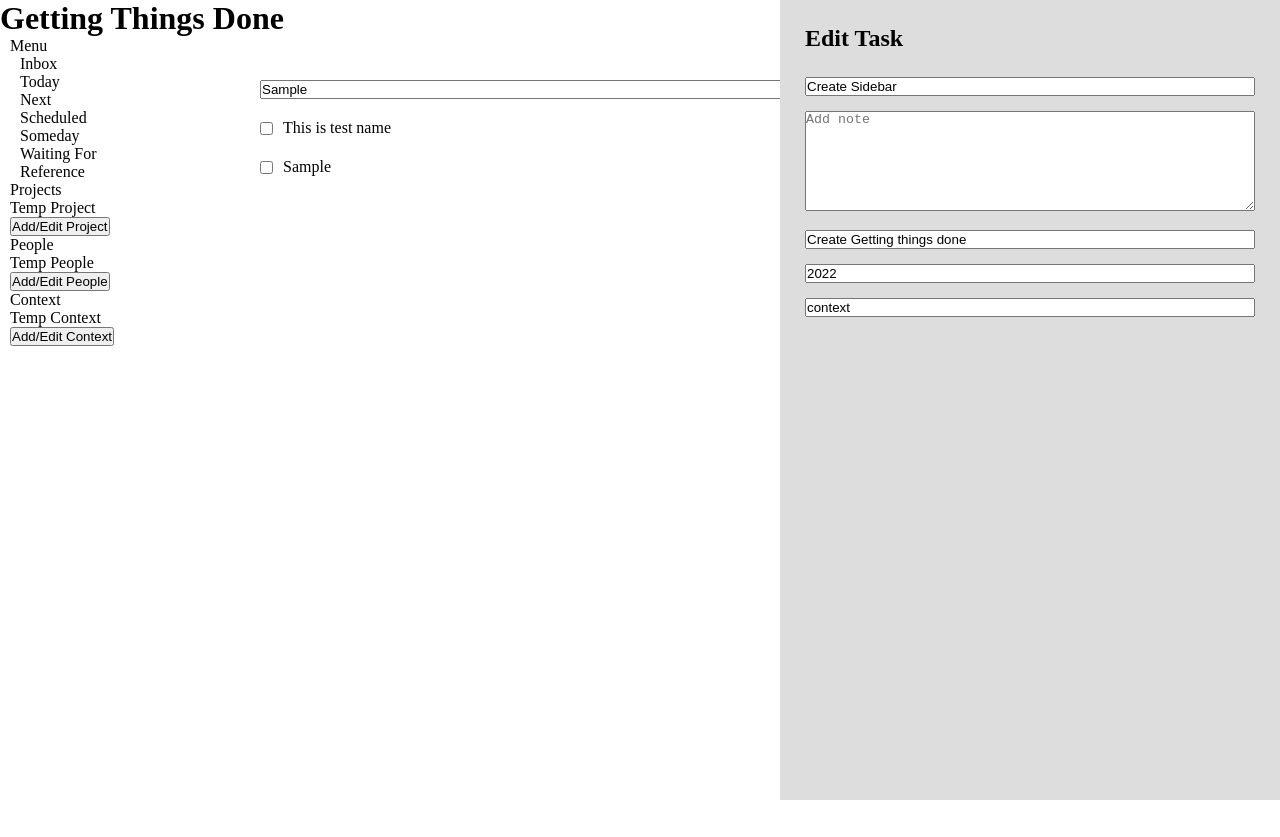
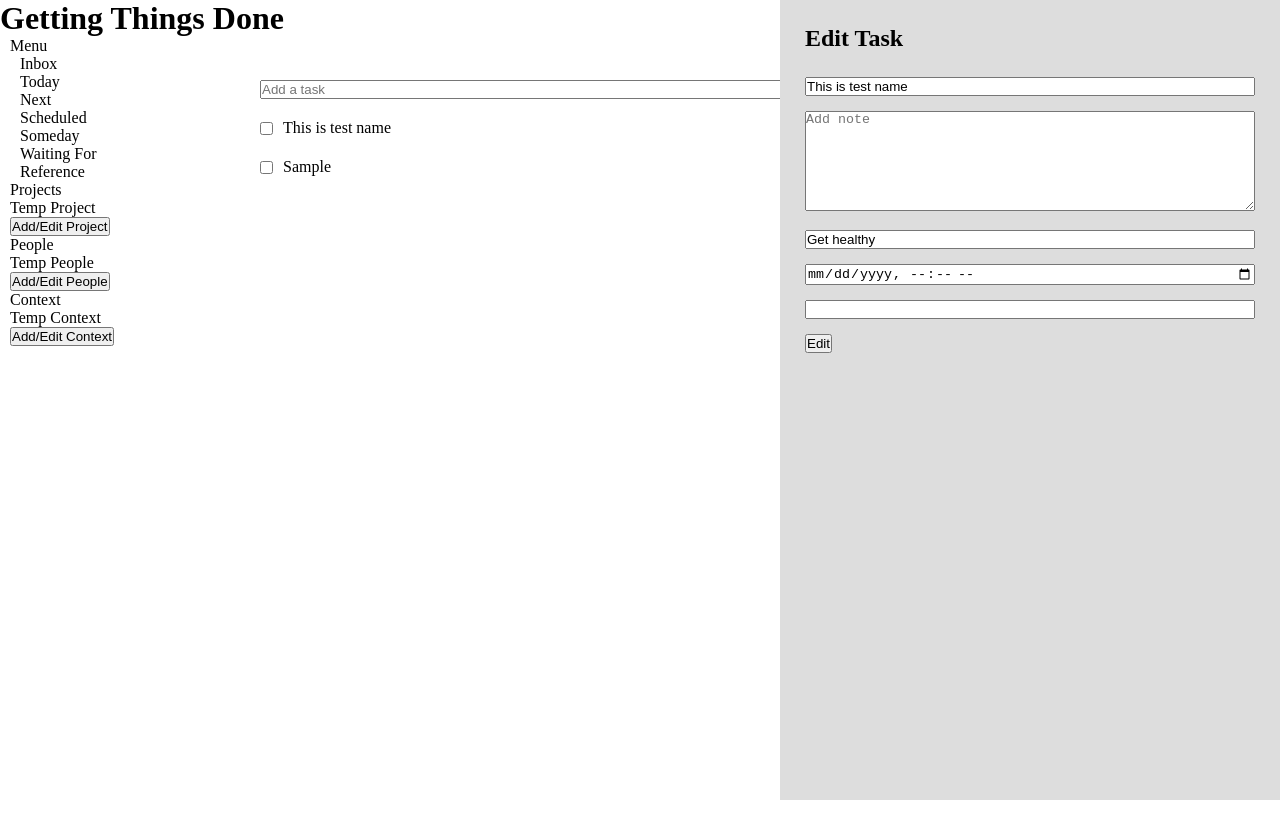
Before and after one commit to Bikesh78/getting-things-done, a React (Create React App) app: page / in a window 1280 px wide. Both pictures are taken after typing "Sample" into the empty fields and a click on the button "Edit". Built offline with nearby package versions, Linux system fonts and the light colour scheme.

Commit message:
Edit tasks

```diff
--- a/package.json
+++ b/package.json
@@ -6,6 +6,7 @@
     "@testing-library/jest-dom": "^5.16.5",
     "@testing-library/react": "^13.3.0",
     "@testing-library/user-event": "^13.5.0",
+    "nanoid": "^4.0.0",
     "react": "^18.2.0",
     "react-dom": "^18.2.0",
     "react-scripts": "5.0.1",
--- a/src/App.js
+++ b/src/App.js
@@ -14,7 +14,7 @@ function App() {
       {
         id: 1,
         taskName: "This is test name",
-        takDetail: "",
+        taskDetail: "",
         projectName: "Get healthy",
         startDate: "",
         endDate: "",
@@ -23,12 +23,32 @@ function App() {
         givenTo: "",
       },
     ],
+    editedTask: "",
+    showEditBar: false,
   };
   const reducer = (state, action) => {
     switch (action.type) {
       case "addTask":
         // localStorage.setItem("gtdTask", state.taskList);
         return { ...state, taskList: [...state.taskList, action.payload] };
+      case "getTaskInfo":
+        return {
+          ...state,
+          editedTask: state.taskList.filter((task) => task.id === action.id),
+        };
+      case "editTask":
+        return {
+          ...state,
+          taskList: state.taskList.map((task, index) => {
+            if (task.id === action.payload.id) {
+              console.log("task ", action.payload);
+              return (state.taskList[index] = action.payload);
+            }
+            return state.taskList[index];
+          }),
+        };
+      case "showEditBar":
+        return { ...state, showEditBar: action.payload };
       default:
         throw new Error(`${action.type} action is not defined`);
     }
--- a/src/Components/EditBar.js
+++ b/src/Components/EditBar.js
@@ -1,33 +1,89 @@
-import React from "react";
+import React, { useContext, useState } from "react";
+import { AppContext } from "../Context/AppContext";
 
 const EditBar = () => {
+  const { state, dispatch } = useContext(AppContext);
+  const { editedTask } = state;
+  const [taskName, setTaskName] = useState(editedTask[0].taskName);
+  const [projectName, setProjectName] = useState(editedTask[0].projectName);
+  const [taskDetail, setTaskDetail] = useState(editedTask[0].taskDetail);
+  const [endDate, setEndDate] = useState(editedTask[0].endDate);
+  const [context, setContext] = useState(editedTask[0].context);
+  const [startDate, setStartDate] = useState("");
+  const [givenTo, setGivenTo] = useState("");
+  // console.log("edited task", editedTask[0].taskName);
+  function handleSubmit(e) {
+    e.preventDefault();
+    dispatch({
+      type: "editTask",
+      payload: {
+        id: editedTask[0].id,
+        taskName: taskName,
+        taskDetail: taskDetail,
+        projectName: projectName,
+        startDate: startDate,
+        endDate: endDate,
+        isCompleted: false,
+        context: context,
+        givenTo: "",
+      },
+    });
+    dispatch({
+      type: "showEditBar",
+      payload: false,
+    });
+  }
+  console.log(state);
   return (
     <div className="edit-bar">
       <div className="header">
         <h2>Edit Task</h2>
       </div>
-      <div className="edit-body">
+      <form className="edit-body" onSubmit={handleSubmit}>
         <div className="task-name task-item">
-          <input type="text" value={"Create Sidebar"} />
+          <input
+            type="text"
+            value={taskName}
+            onChange={(e) => setTaskName(e.target.value)}
+          />
         </div>
         <div className="task-note task-item">
-          <textarea type="text" placeholder="Add note"></textarea>
+          <textarea
+            type="text"
+            placeholder="Add note"
+            value={taskDetail}
+            onChange={(e) => setTaskDetail(e.target.value)}
+          >
+            {taskDetail}
+          </textarea>
         </div>
         <div className="task-project task-item">
-          <input type="text" value={"Create Getting things done"} />
+          <input
+            type="text"
+            value={projectName}
+            onChange={(e) => setProjectName(e.target.value)}
+          />
         </div>
         <div className="task-due-date task-item">
           <input
-            type="datetime"
+            type="datetime-local"
             name=""
             id=""
-            value={new Date().getFullYear()}
+            value={endDate}
+            onChange={(e) => setEndDate(e.target.value)}
           />
         </div>
         <div className="task-context task-item">
-          <input type="text" value={"context"} />
+          <input
+            type="text"
+            value={context}
+            onChange={(e) => setContext(e.target.value)}
+          />
         </div>
-      </div>
+        <button type="submit" className="btn-primary">
+          Edit
+        </button>
+      </form>
     </div>
   );
 };
--- a/src/Components/TaskContainer.js
+++ b/src/Components/TaskContainer.js
@@ -1,3 +1,4 @@
+import { nanoid } from "nanoid";
 import React, { useContext, useState } from "react";
 import { AppContext } from "../Context/AppContext";
 import EditBar from "./EditBar";
@@ -5,17 +6,18 @@ import EditBar from "./EditBar";
 const TaskContainer = () => {
   const { state, dispatch } = useContext(AppContext);
   const { taskList } = state;
-  const [showEditBar, setShowEditBar] = useState(false);
+  // const [showEditBar, setShowEditBar] = useState(false);
   const [taskInput, setTaskInput] = useState("");
 
   function handleSubmit(e) {
     e.preventDefault();
+    if (taskInput) {
       dispatch({
         type: "addTask",
         payload: {
-        id: new Date().getMilliseconds(),
+          id: nanoid(),
           taskName: taskInput,
-        takDetail: "",
+          taskDetail: "",
           projectName: "",
           startDate: "",
           endDate: "",
@@ -24,6 +26,8 @@ const TaskContainer = () => {
           givenTo: "",
         },
       });
+      setTaskInput("");
+    }
     console.log("state", state);
   }
   console.log("state", state);
@@ -44,32 +48,25 @@ const TaskContainer = () => {
           <button className="btn-primary">Add</button>
         </div>
         <div className="task-lists">
-          {/* <div className="task-list" onClick={(e) => setShowEditBar(true)}>
-            <input type="checkbox" name="" id="" />
-            <p className="task">Create Sidebar</p>
-            <div className="button-container">
-              <button
-                className="btn-primary"
-                onClick={(e) => setShowEditBar(true)}
-              >
-                Edit
-              </button>
-              <button className="btn-primary">Delete</button>
-            </div>
-          </div> */}
           {taskList &&
             taskList.map((task) => (
               <div
                 key={task.id}
                 className="task-list"
-                onClick={(e) => setShowEditBar(true)}
+                // onClick={(e) => setShowEditBar(true)}
               >
                 <input type="checkbox" name="" id="" />
                 <p className="task">{task.taskName}</p>
                 <div className="button-container">
                   <button
                     className="btn-primary"
-                    onClick={(e) => setShowEditBar(true)}
+                    onClick={(e) => {
+                      dispatch({
+                        type: "showEditBar",
+                        payload: true,
+                      });
+                      dispatch({ type: "getTaskInfo", id: task.id });
+                    }}
                   >
                     Edit
                   </button>
@@ -79,7 +76,7 @@ const TaskContainer = () => {
             ))}
         </div>
       </form>
-      {showEditBar && <EditBar />}
+      {state.showEditBar && <EditBar />}
     </div>
   );
 };
```
Also changed, not shown: 1 other file (tests, documents, lock files or other folders). Lines whose indentation alone changed are shown as unchanged.
